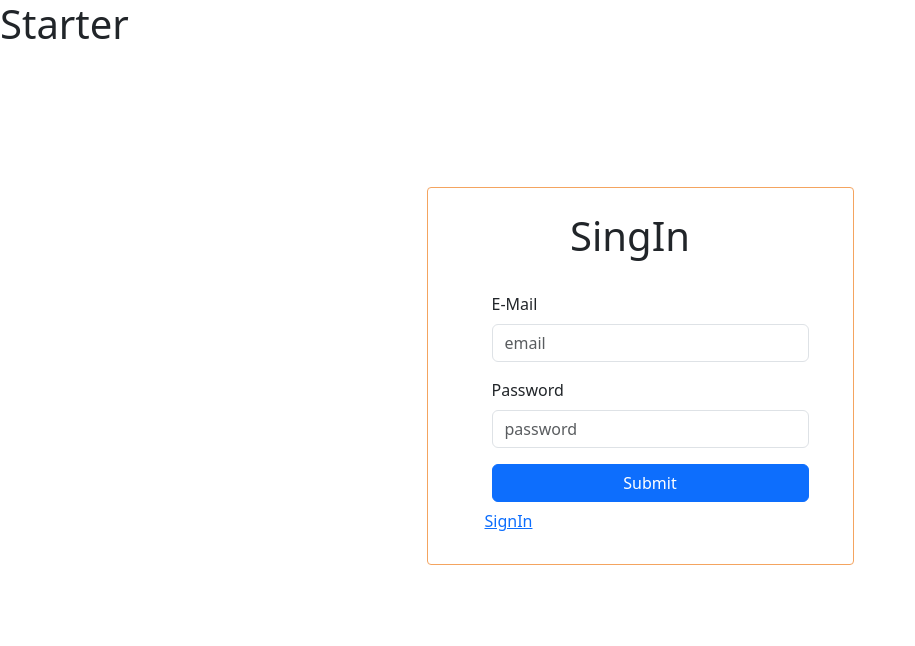
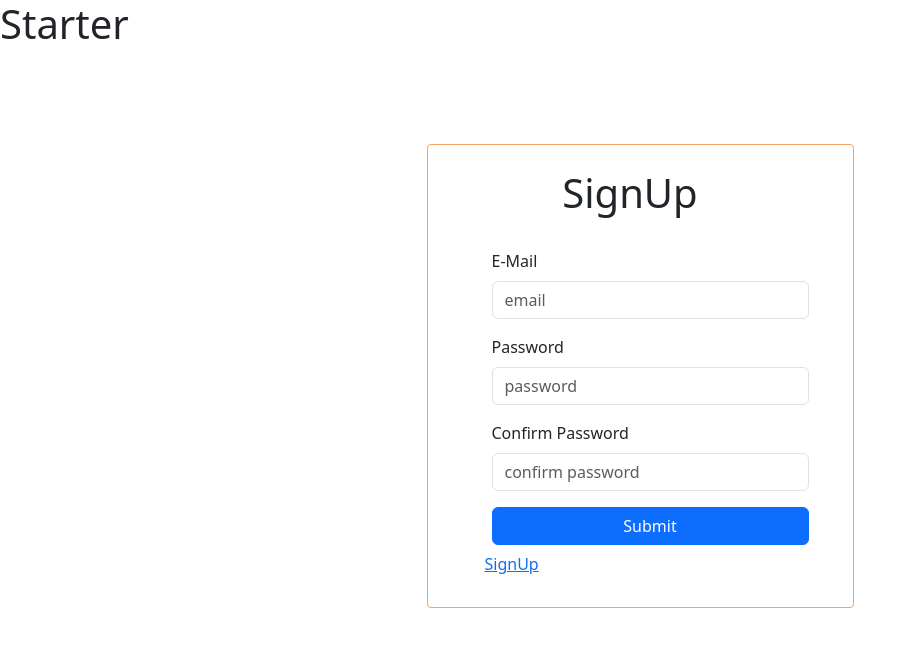
Before and after one commit to Ritukalpa99/reactjs-projects, a React (Create React App) app in the folder Expense Tracker/: page / in a window 1280 px wide. Shown: the top 646 px of the page, without its empty margins (0-915 px from the left). Built offline with nearby package versions, Linux system fonts and the light colour scheme.

Commit message:
profile task done

```diff
--- a/Expense Tracker/src/App.js
+++ b/Expense Tracker/src/App.js
@@ -1,15 +1,11 @@
-import Auth from "./components/Auth/Auth.js";
+import Layout from "./components/layout/Layout";
 import  {AuthContextProvider}  from "./store/auth-context";
-import AuthContext from "./store/auth-context";
-import { useContext } from "react";
 function App() {
-	const authCtx = useContext(AuthContext);
+
 
 	return <AuthContextProvider>
 		<h1>Starter</h1>
-		{!authCtx.isLoggedIn &&
-		<Auth />}
-		{authCtx.isLoggedIn && <p>Welcome to expense Tracker</p>}
+		<Layout/>
 	</AuthContextProvider>
 }
 
--- a/Expense Tracker/src/components/Auth/Signup.js
+++ b/Expense Tracker/src/components/Auth/Signup.js
@@ -5,7 +5,7 @@ const Singup = () => {
 	const [email, setEmail] = useState("");
 	const [password, setPassword] = useState("");
 	const [confirmPassword, setConfirmPassword] = useState("");
-	const [isLogin, setIsLogin] = useState(true);
+	const [isLogin, setIsLogin] = useState(false);
 
     const authCtx = useContext(AuthContext);
 
@@ -42,14 +42,13 @@ const Singup = () => {
 			});
 			// console.log(res);
 			const data = await res.json();
+            // console.log(data.idToken);
             authCtx.login(data.idToken);
 			// console.log(data);
 			if (!res.ok) {
 				const errorMessage = data.error.message;
 				throw new Error(errorMessage);
-			} else {
-                alert("Login successful")
-            }
+			}
 		} catch (err) {
 			alert(err.message);
 		}
--- /dev/null
+++ b/Expense Tracker/src/components/layout/Layout.js
@@ -0,0 +1,15 @@
+import Auth from "../Auth/Auth";
+import AuthContext from "../../store/auth-context";
+import { useContext } from "react";
+const Layout = () => {
+	const authCtx = useContext(AuthContext);
+
+	return (
+		<>
+			{!authCtx.isLoggedIn && <Auth />}
+			{authCtx.isLoggedIn && <p>Welcome to expense Tracker</p>}
+		</>
+	);
+};
+
+export default Layout;
--- a/Expense Tracker/src/store/auth-context.js
+++ b/Expense Tracker/src/store/auth-context.js
@@ -4,27 +4,27 @@ import React,{useState} from 'react';
 const AuthContext = React.createContext({
 	token: "",
 	isLoggedIn: false,
-	login: (token, id) => {},
+	login: (token) => {},
 	logout: () => {},
 });
 
 export const AuthContextProvider = (props) => {
 	const intialToken = localStorage.getItem("token");
 	const [token, setToken] = useState(intialToken);
-	const userIsLoggedIn = !!token;
-
-	const loginHandler = (token, id) => {
+	const isLoggedIn = !!token;
+	// alert(isLoggedIn)
+	const loginHandler = (token) => {
 		setToken(token);
-		// localStorage.setItem("token", token);
+		localStorage.setItem("token", token);
 	};
 
 	const logoutHandler = () => {
 		setToken(null);
-		// localStorage.removeItem("token");
+		localStorage.removeItem("token");
 	};
 	const contextValue = {
 		token: token,
-		isLoggedIn: userIsLoggedIn,
+		isLoggedIn: isLoggedIn,
 		login: loginHandler,
 		logout: logoutHandler,
 	};
```
